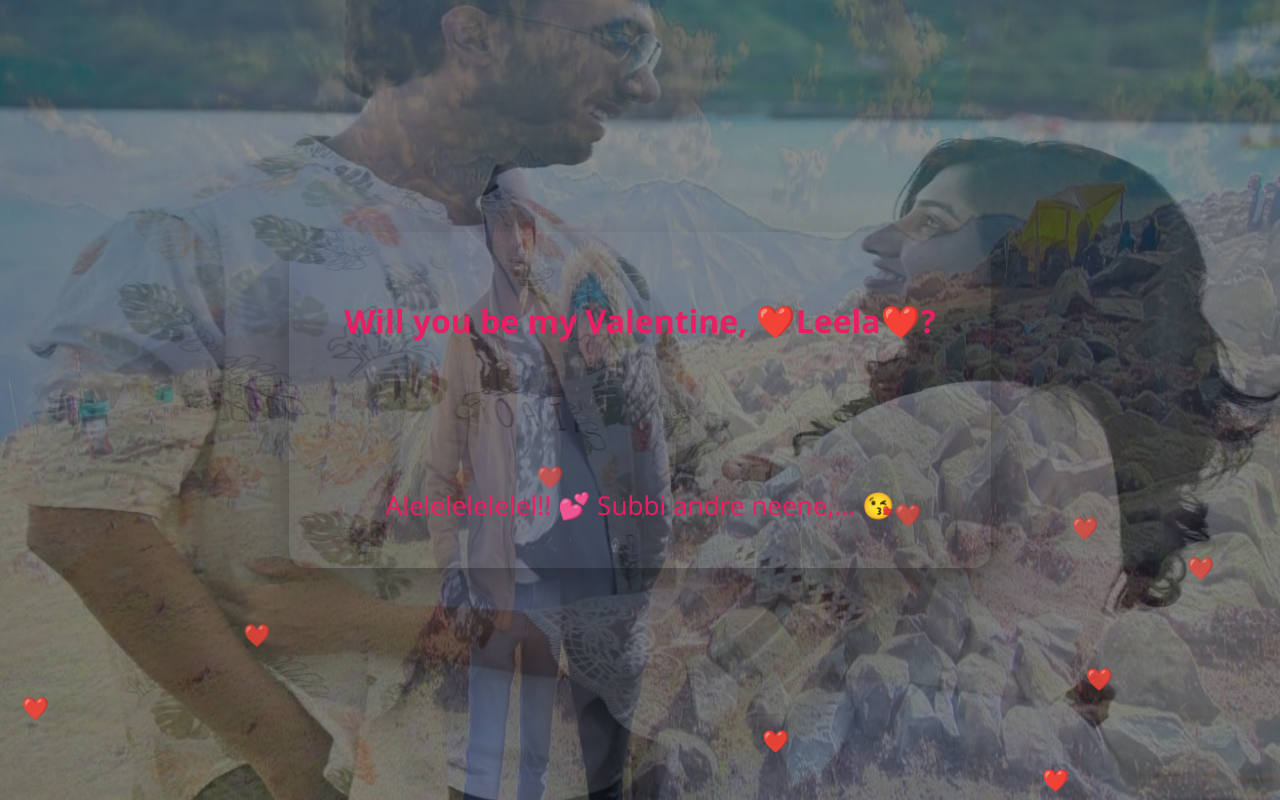
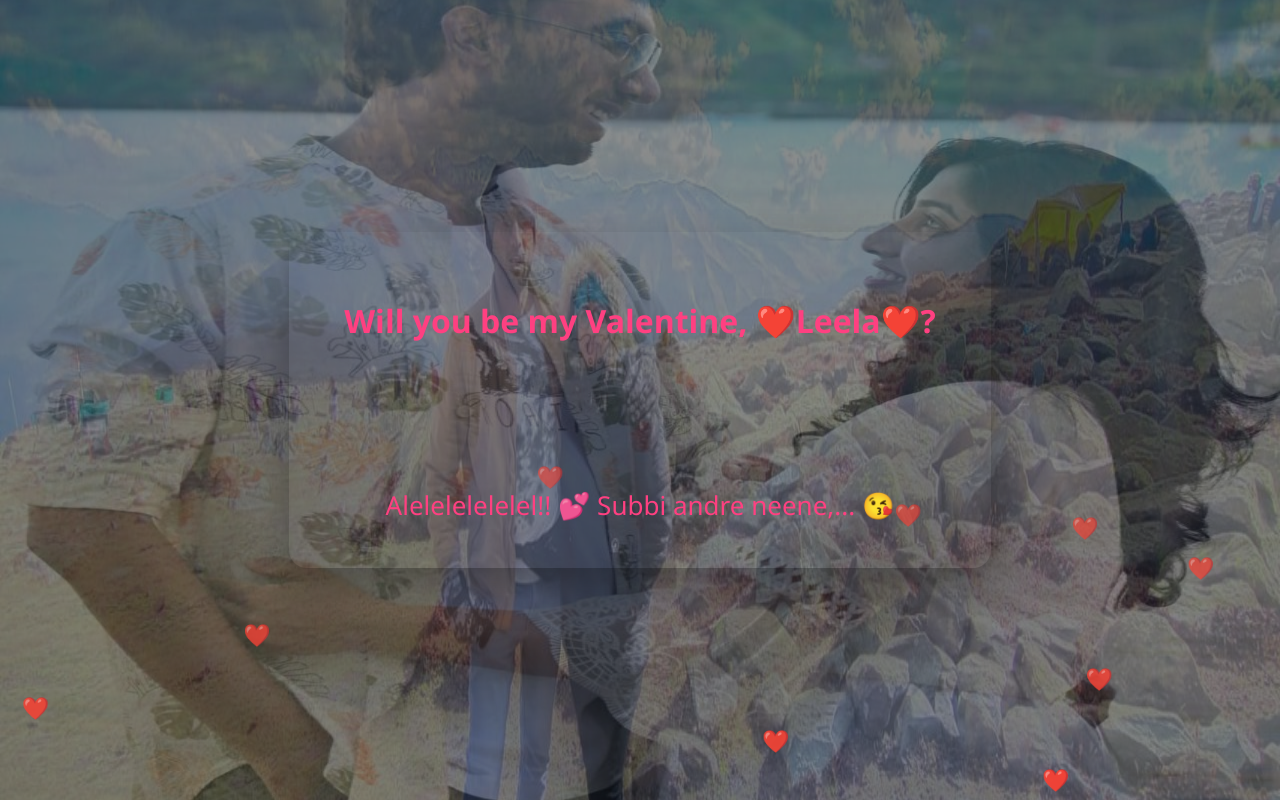
Before and after one commit to kiranmk-roshan/leelavalentine, a plain HTML site: page index.html in a window 1280 px wide. Both pictures are taken after a click on the button "Yes 💖". Drawn offline with Linux system fonts and the light colour scheme.

Commit message:
Update index.html

```diff
--- a/index.html
+++ b/index.html
@@ -51,7 +51,7 @@
   }
 
   h1 {
-    color: #e91e63;
+    color: #ff4081;
     margin-bottom: 30px;
   }
 
@@ -88,7 +88,7 @@
   #finalMsg {
     display: none;
     font-size: 26px;
-    color: #e91e63;
+    color: #ff4081;
     margin-top: 25px;
   }
 
```
